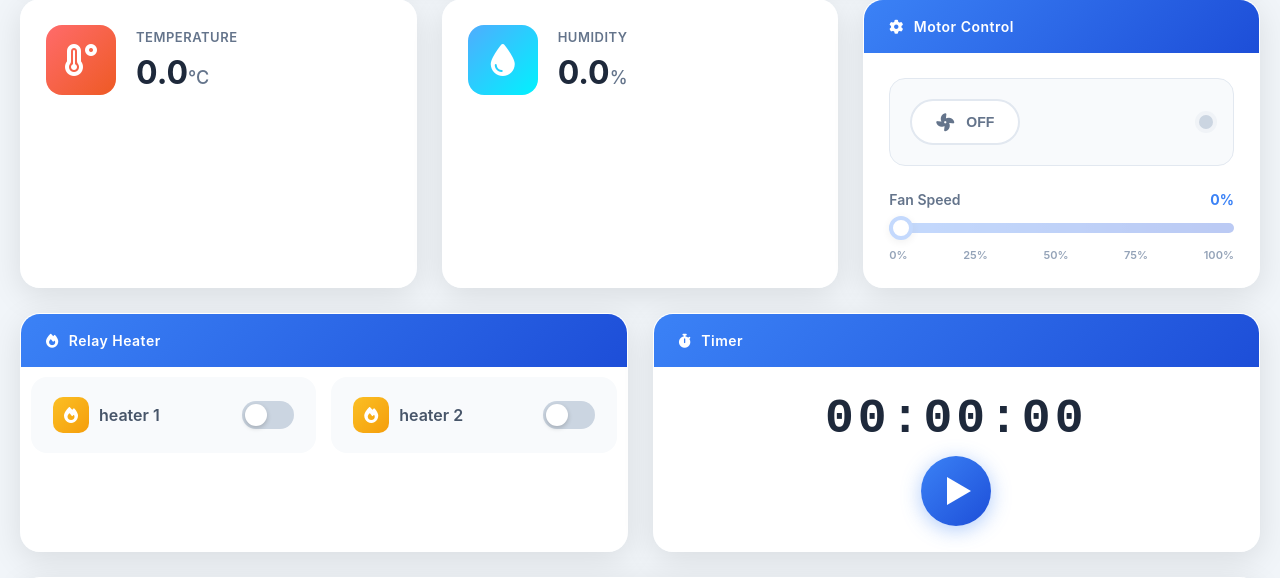
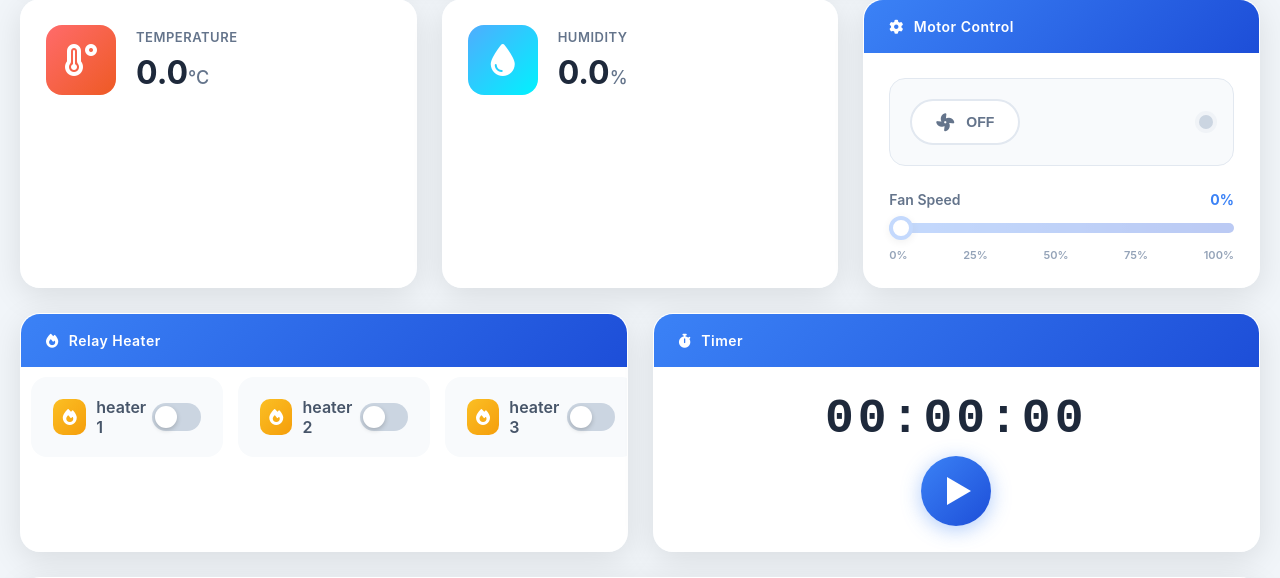
Before and after one commit to saniaanjani56-pixel/website_monitoring_oven_kopi, a Laravel app: page / in a window 1280 px wide. Shown: the part 156-734 px from the top of the page. Run offline with Laravel 12, Linux system fonts and the light colour scheme; data that the repository does not hold is empty.

Commit message:
update 3 relay

```diff
--- a/app/Http/Controllers/RelayController.php
+++ b/app/Http/Controllers/RelayController.php
@@ -9,15 +9,30 @@ use Illuminate\Support\Facades\DB;
 
 class RelayController extends Controller
 {
+    private function defaultRelayStates(): array
+    {
+        return [
+            'r1' => 0,
+            'r2' => 0,
+            'r3' => 0,
+        ];
+    }
+
+    private function getRelayStates(): array
+    {
+        return array_merge(
+            $this->defaultRelayStates(),
+            Cache::get('relay_states', [])
+        );
+    }
+
     /**
      * Get sensor data (ESP32 & Frontend polling this endpoint)
      */
     public function getSensorData()
     {
         // Ambil relay states dari cache
-        $relayStates = Cache::get('relay_states', [
-            'r1' => 0, 'r2' => 0
-        ]);
+        $relayStates = $this->getRelayStates();
 
         // Fan command state
         $fanState = Cache::get('fan_state', false);
@@ -49,13 +64,14 @@ class RelayController extends Controller
             $data = $request->validate([
                 'r1' => 'required|integer|in:0,1',
                 'r2' => 'required|integer|in:0,1',
+                'r3' => 'required|integer|in:0,1',
             ]);
 
             // Simpan ke database tabel relay_status
             DB::table('relay_status')->insert([
                 'r1' => $data['r1'],
                 'r2' => $data['r2'],
-                'r3' => 0,
+                'r3' => $data['r3'],
                 'r4' => 0,
                 'created_at' => now(),
                 'updated_at' => now(),
@@ -207,9 +223,7 @@ class RelayController extends Controller
                 'timestamp' => now()->toDateTimeString()
             ];
 
-            $relayStates = Cache::get('relay_states', [
-                'r1' => 0, 'r2' => 0
-            ]);
+            $relayStates = $this->getRelayStates();
 
             $fanState = Cache::get('fan_state', false);
             $fanSpeed = Cache::get('fan_speed', 0);
--- a/resources/views/welcome.blade.php
+++ b/resources/views/welcome.blade.php
@@ -299,7 +299,7 @@
         /* Relay Grid */
         .relay-grid {
             display: grid;
-            grid-template-columns: repeat(2, 1fr);
+            grid-template-columns: repeat(3, 1fr);
             gap: 15px;
             padding: 10px;
         }
@@ -577,9 +577,15 @@
             .grid-row {
                 grid-template-columns: repeat(2, 1fr);
             }
+            .relay-grid {
+                grid-template-columns: repeat(2, 1fr);
+            }
         }
         @media (max-width: 768px) {
             .grid-row, .grid-row-2 {
+                grid-template-columns: 1fr;
+            }
+            .relay-grid {
                 grid-template-columns: 1fr;
             }
             .header {
@@ -698,6 +704,13 @@
                         </span>
                         <div class="relay-toggle"></div>
                     </div>
+                    <div class="relay-item" data-relay="r3" onclick="toggleRelay('r3')">
+                        <span class="relay-name">
+                            <span class="relay-icon"><i class="fas fa-fire"></i></span>
+                            heater 3
+                        </span>
+                        <div class="relay-toggle"></div>
+                    </div>
                 </div>
             </div>
 
@@ -770,7 +783,7 @@
     </div>
 
     <script>
-        let relayStates = { r1: 0, r2: 0 };  // 0 = OFF, 1 = ON
+        let relayStates = { r1: 0, r2: 0, r3: 0 };  // 0 = OFF, 1 = ON
         let fanState = false;
         let fanSpeed = 0;
         let timerRunning = false;
```
Also changed, not shown: 2 other files.
